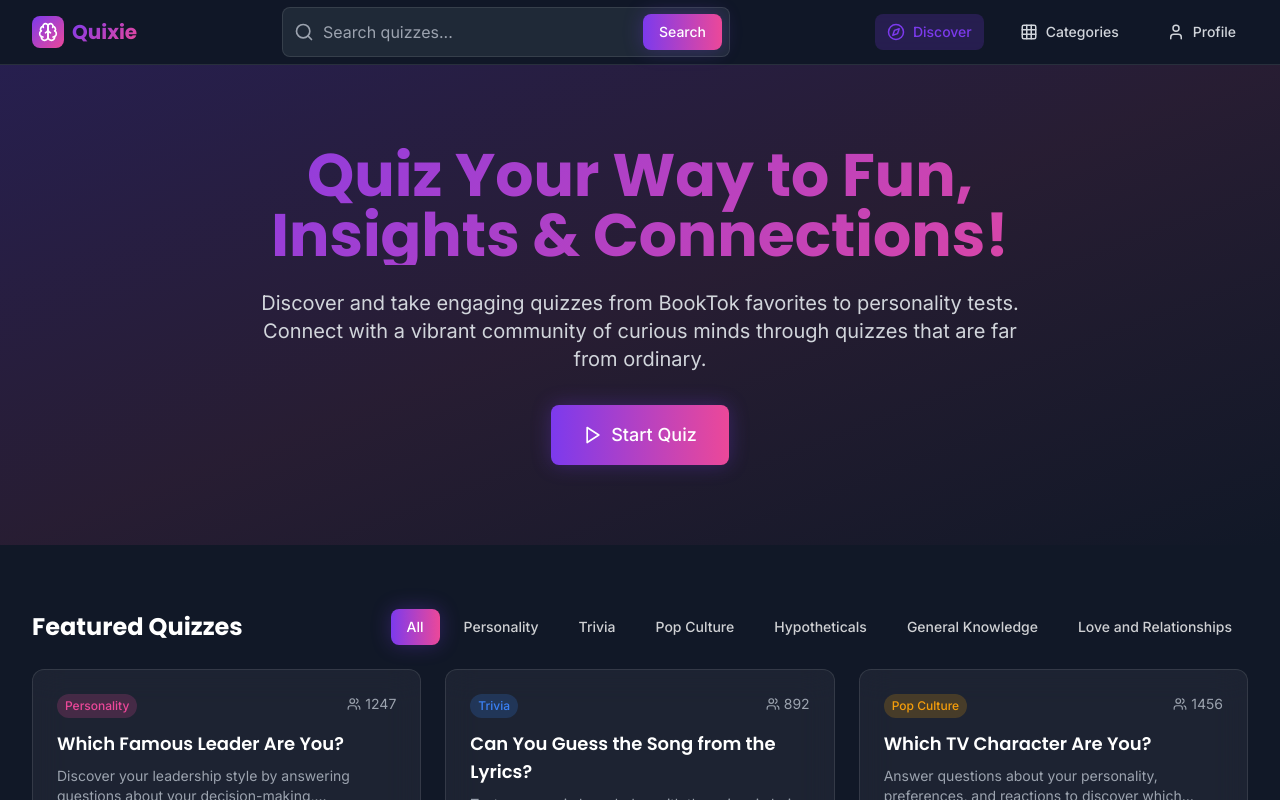
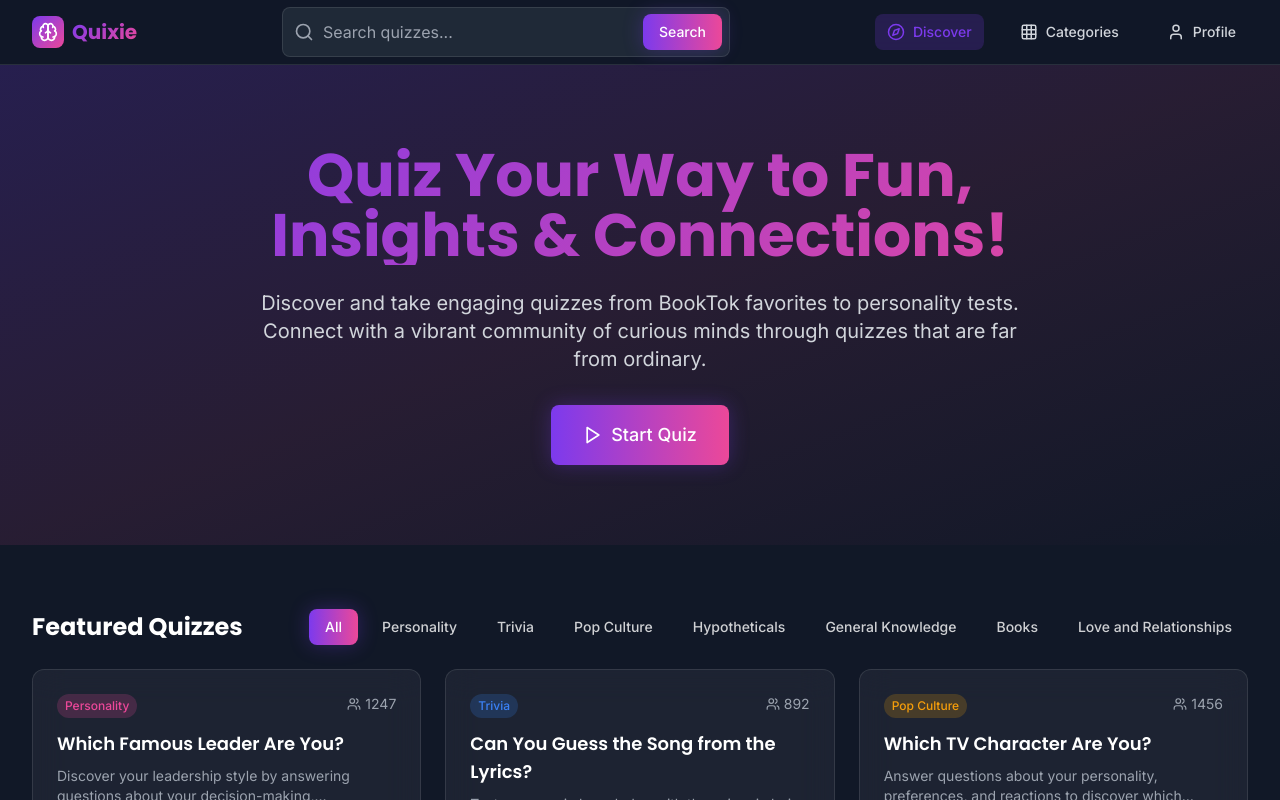
Before and after one commit to apper-apps/quixie-array-diverse, a React (Vite) app: page / in a window 1280 px wide. Shown: the top 800 px of the page. Built offline with nearby package versions, Linux system fonts and the light colour scheme.

Commit message:
Add "Books" category and ensure "Love and Relationships" consistency across all components

```diff
--- a/src/components/organisms/QuizGrid.jsx
+++ b/src/components/organisms/QuizGrid.jsx
@@ -14,7 +14,7 @@ const QuizGrid = ({ title, category, limit }) => {
   const [error, setError] = useState(null);
 const [selectedCategory, setSelectedCategory] = useState("All");
 
-  const categories = ["Personality", "Trivia", "Pop Culture", "Hypotheticals", "General Knowledge", "Love and Relationships"];
+  const categories = ["Personality", "Trivia", "Pop Culture", "Hypotheticals", "General Knowledge", "Books", "Love and Relationships"];
 
   useEffect(() => {
     loadQuizzes();
--- a/src/components/pages/Categories.jsx
+++ b/src/components/pages/Categories.jsx
@@ -40,11 +40,17 @@ const [selectedCategory, setSelectedCategory] = useState(initialCategory);
       color: "from-green-500 to-teal-500",
       description: "What would you do in interesting scenarios?"
     },
-    {
+{
       name: "General Knowledge",
       icon: "Book",
       color: "from-red-500 to-pink-500",
       description: "Test your general knowledge and learn new facts"
+    },
+    {
+      name: "Books",
+      icon: "BookOpen",
+      color: "from-blue-500 to-indigo-500",
+      description: "Literary quizzes about your favorite books, authors, and stories"
     },
     {
       name: "Love and Relationships",
--- a/src/components/pages/CreateQuiz.jsx
+++ b/src/components/pages/CreateQuiz.jsx
@@ -38,9 +38,9 @@ const categories = [
     "Pop Culture",
     "Hypotheticals",
     "General Knowledge",
+    "Books",
     "Love and Relationships"
   ];
-
   const steps = [
     { number: 1, title: "Basic Info", icon: "FileText" },
     { number: 2, title: "Add Questions", icon: "Plus" },
```
